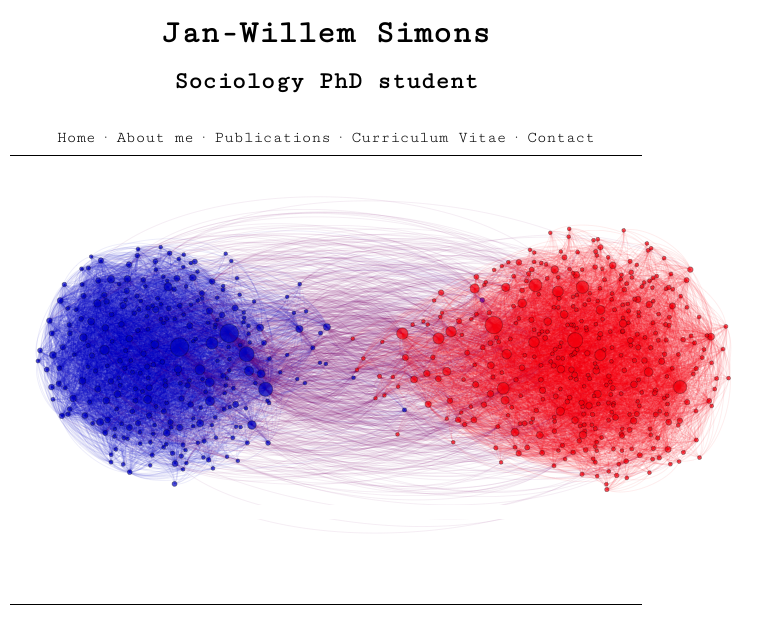
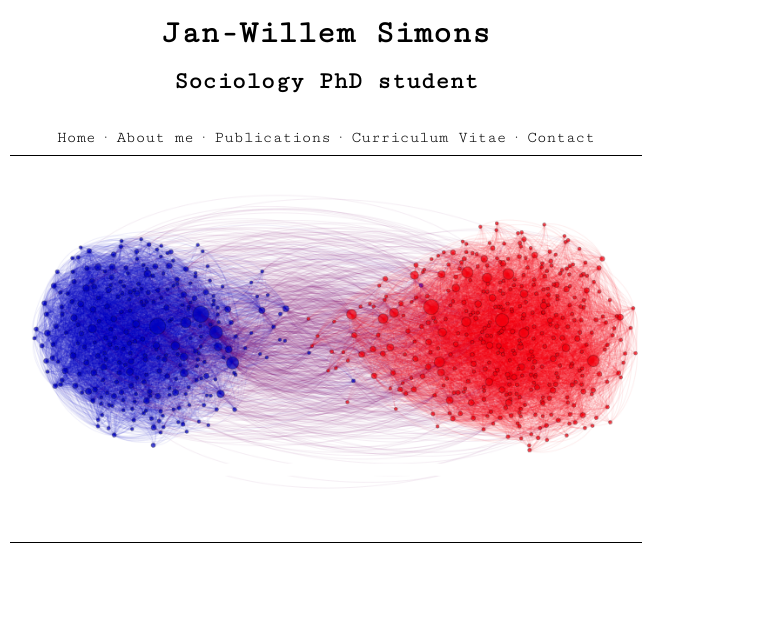
Before and after one commit to jwgsim/jwgsim.github.io, a Jekyll site: the page built from home.md, in a window 1280 px wide. Shown: the top 644 px of the page, without its empty margins (314-1076 px from the left). Built offline with Jekyll 4.4.1, drawn with Linux system fonts in a browser that asks for light colours.

Commit message:
Update home

```diff
--- a/home.md
+++ b/home.md
@@ -2,4 +2,6 @@
 layout: default
 title:
 ---
-<img src="/assets/images/home_image.jpg" class="center">
+<div style="text-align: center;">
+  <img src="/assets/images/home_image.jpg" alt="Home Image" style="max-width: 100%; height: auto; display: inline-block;">
+</div>
```
